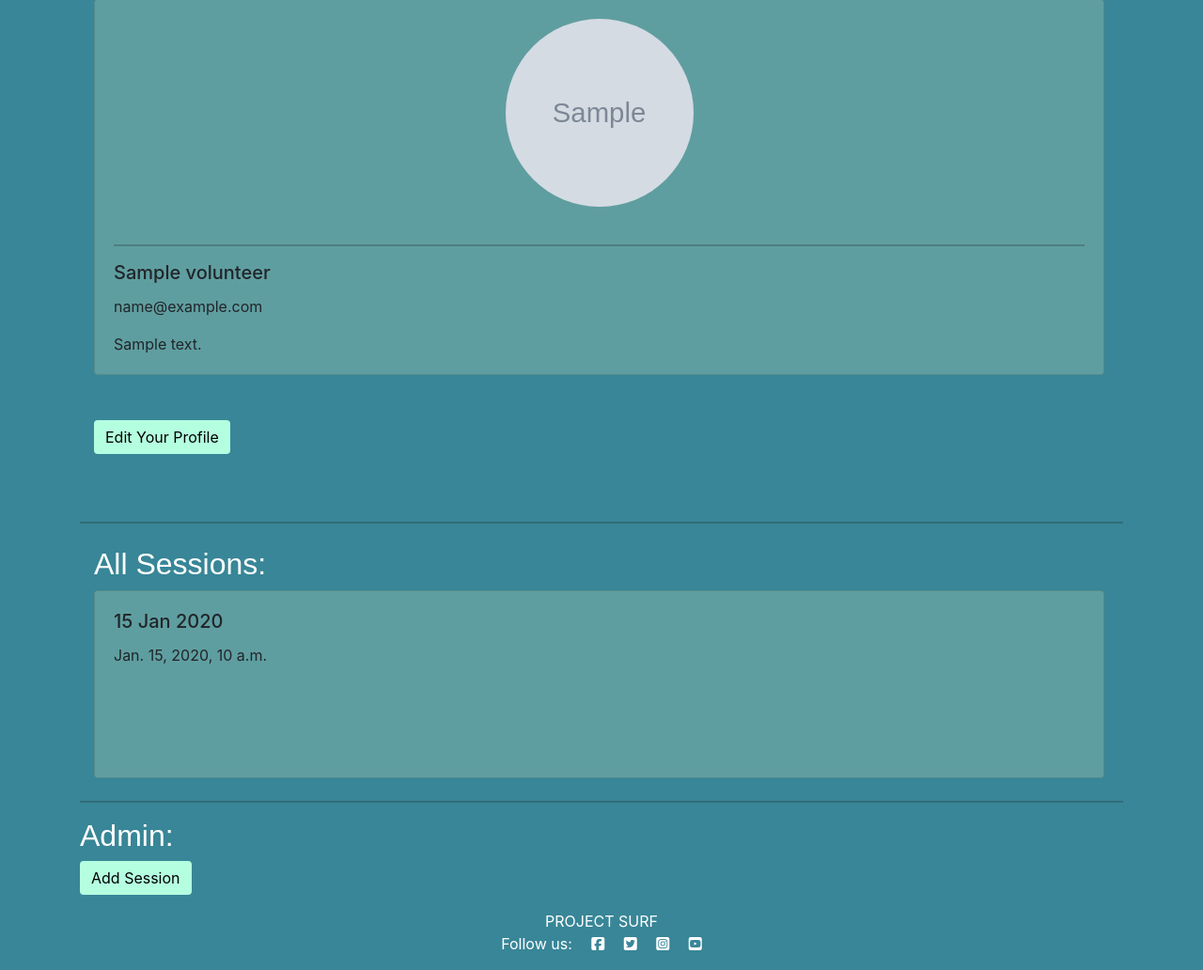
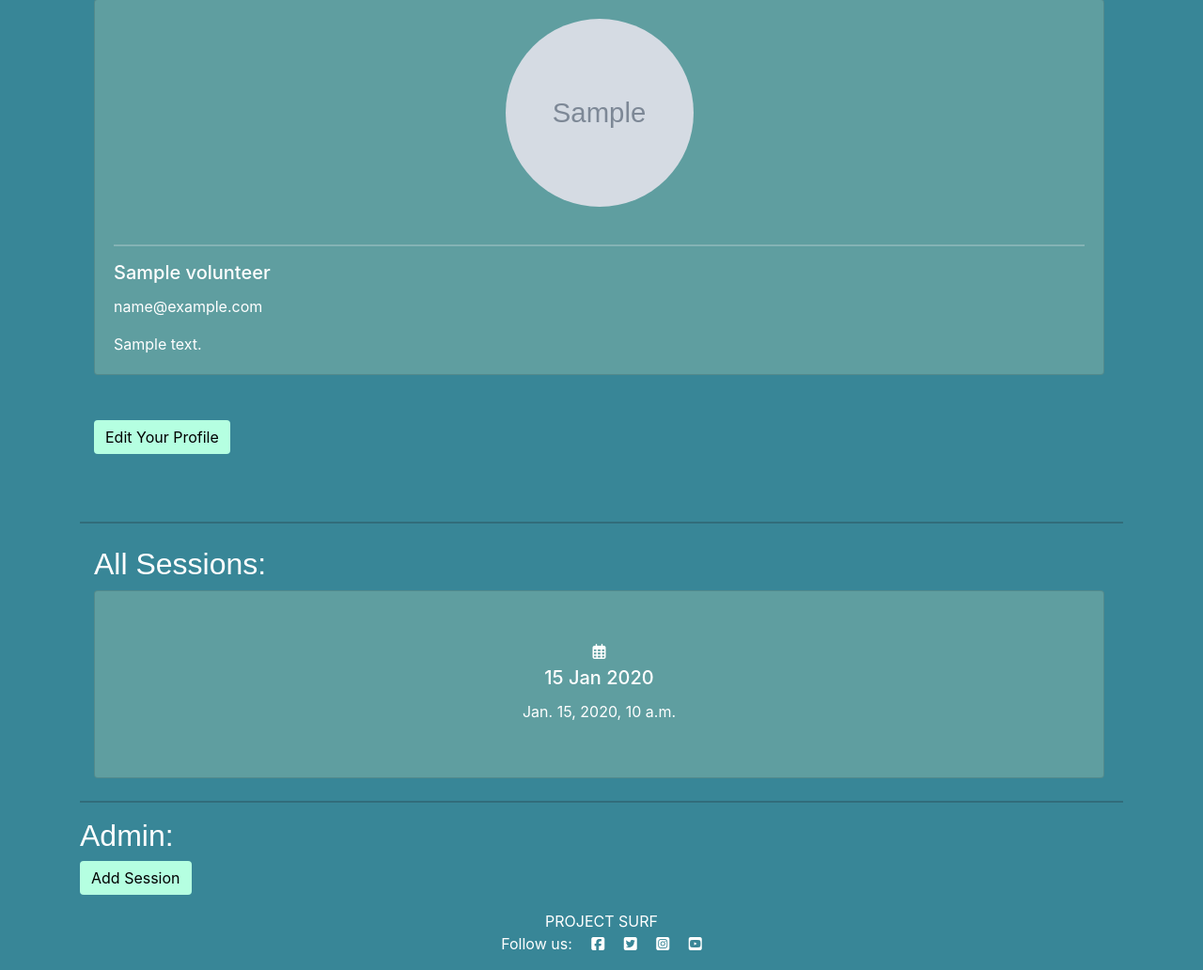
Before and after one commit to Code-Institute-Submissions/angharadcaswell-surf_volunteer_app_AugResub, a Django app: template volunteer_dashboard/templates/dashboard.html in a window 1280 px wide. Shown: the part 295-1327 px from the top of the page at 94% size. Run offline with Django 3.2, Linux system fonts and the light colour scheme; a user stored in the database is signed in; tables that the repository leaves empty hold one stand-in row (values such as "Sample post"); the template is opened without the code that fills it: most values are stand-ins (such as "Sample title", 1, 10 or a date in 2020); grey boxes marked "Sample" are stand-in pictures; some libraries are stand-ins or nearby versions.

Commit message:
Changed styling on dashboard for font colour and text align of session cards

```diff
--- a/volunteer_dashboard/templates/dashboard.html
+++ b/volunteer_dashboard/templates/dashboard.html
@@ -8,7 +8,7 @@
     {% if user.is_authenticated %}
     <div class="container-fluid py-2">
         <h2 class="font-weight-light">All Volunteers:</h2>
-        <div class="d-flex flex-row flex-nowrap overflow-auto">
+        <div class="d-flex flex-row flex-nowrap overflow-auto text-white">
             {% for volunteer in volunteer_list %}
 
                         <div class="card card-body" >
@@ -30,7 +30,8 @@
         <div class="d-flex flex-row flex-nowrap overflow-auto">
             {% for session in session_list %}
                 {% if session.upcoming_date %}
-                    <div class="card card-body" >
+                    <div class="card card-body text-center text-white pt-5" >
+                        <i class="far fa-calendar-alt py-2"></i>
                         <h5 class="card-title">{{ session.date|date:"d M Y" }}</h5>
                         <p class="card-text">{{ session.time }}</p>
                     </div>
```
